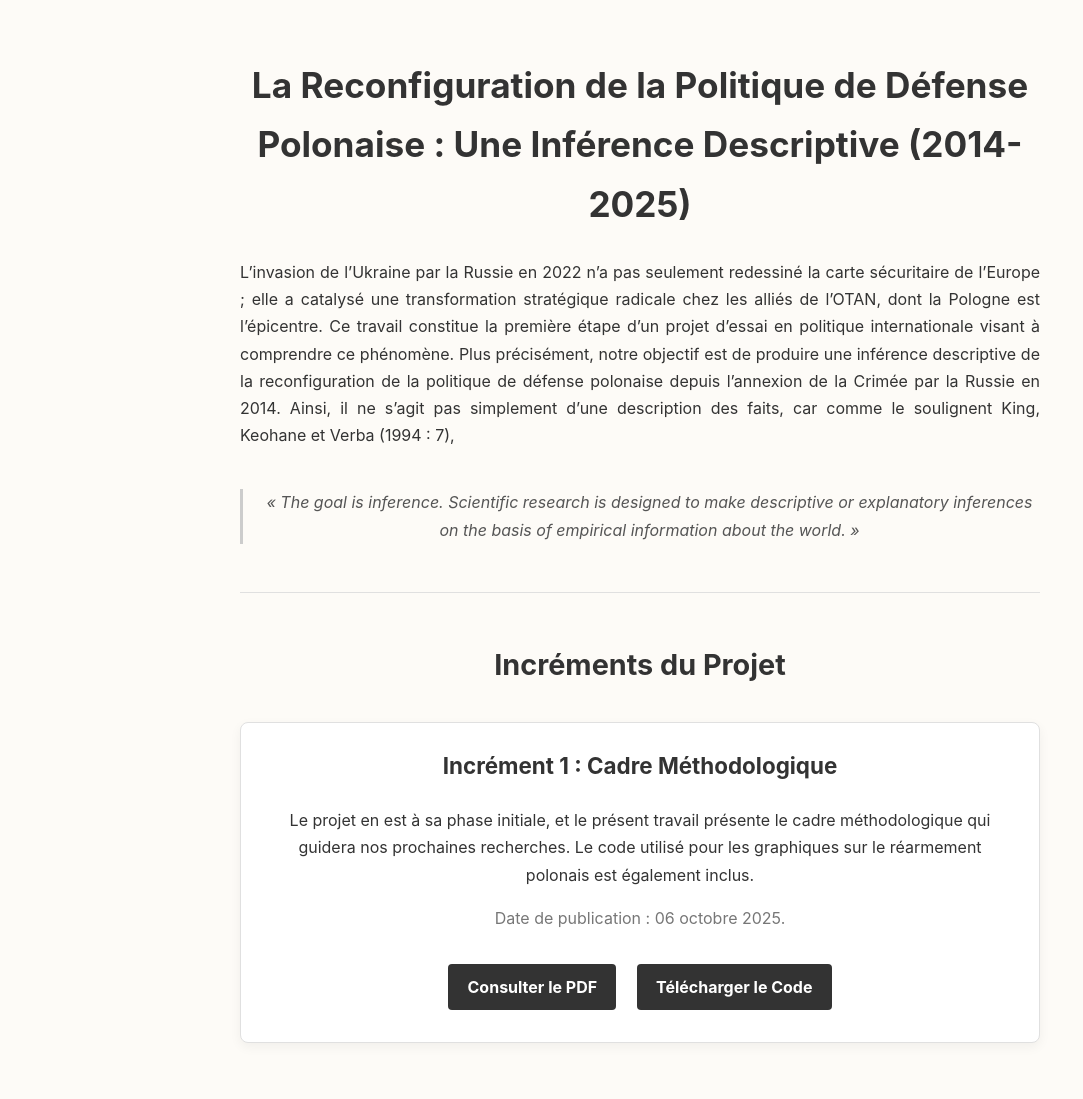
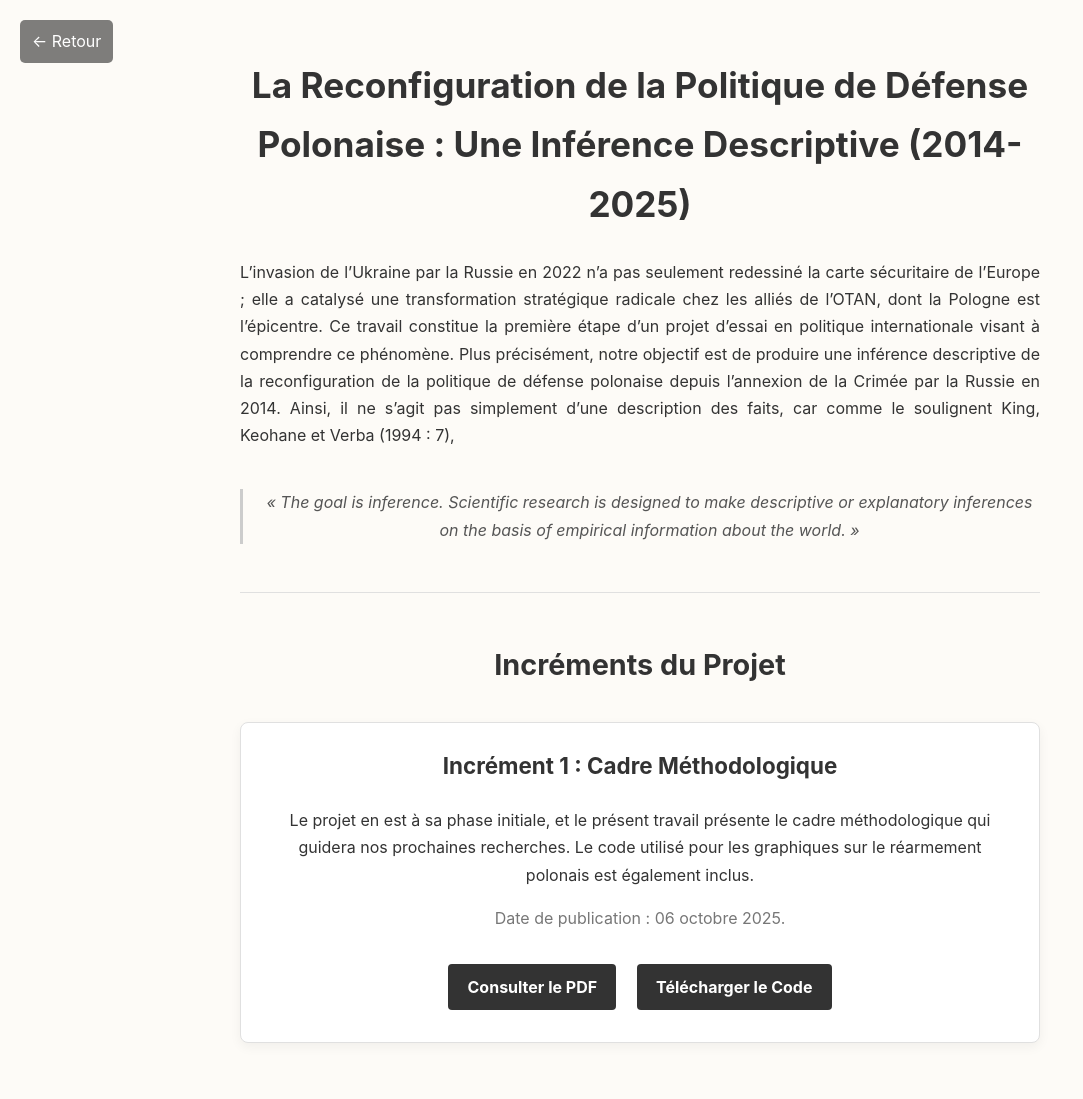
Before and after one commit to MADUP212/MADUP212.github.io, a Jekyll site: the page section/projets/rearmement_polonais.html, which Jekyll copies as it is, in a window 1280 px wide. Shown: the whole page, without its empty margins (0-1083 px from the left). Built offline with Jekyll 4.4.1, drawn with Linux system fonts in a browser that asks for light colours.

Commit message:
Update rearmement_polonais.html

```diff
--- a/section/projets/rearmement_polonais.html
+++ b/section/projets/rearmement_polonais.html
@@ -12,6 +12,19 @@
             background-color: #fdfbf7;
             margin: 0;
             padding: 2rem;
+            position: relative; /* Ajouté pour le positionnement du bouton */
+        }
+        .back-button {
+            position: absolute;
+            top: 20px;
+            left: 20px;
+            color: #fff;
+            background-color: rgba(0,0,0,0.5);
+            padding: 8px 12px;
+            text-decoration: none;
+            border-radius: 5px;
+            font-size: 1em;
+            z-index: 10;
         }
         .container {
             max-width: 800px;
@@ -79,6 +92,8 @@
 </head>
 <body>
 
+    <a href="javascript:history.back()" class="back-button">← Retour</a>
+
     <div class="container">
         <h1>La Reconfiguration de la Politique de Défense Polonaise : Une Inférence Descriptive (2014-2025)</h1>
 
```
